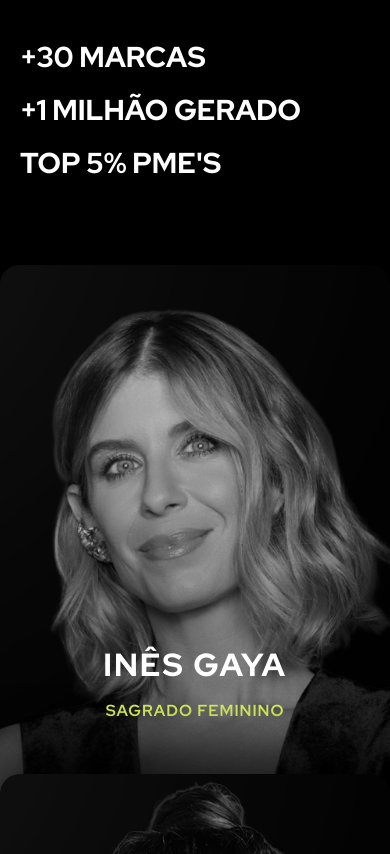
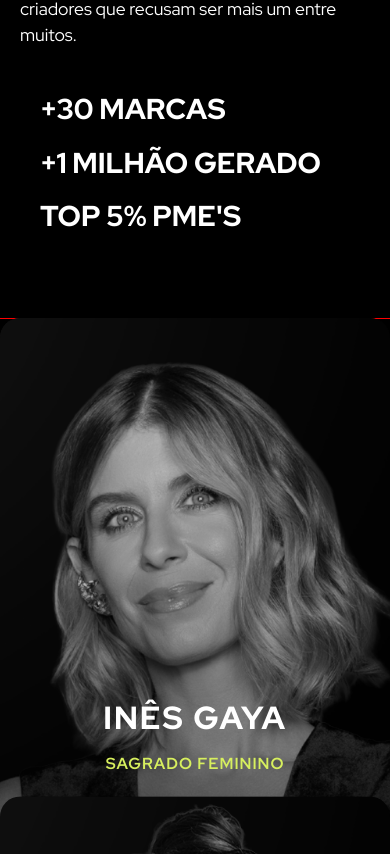
Before and after one commit to Floakz/syena-web, a React (Vite) app: page / in a window 390 px wide. Shown: the part 1146-2000 px from the top of the page. Built offline with nearby package versions, Linux system fonts and the light colour scheme.

Commit message:
Update homepage.module.css

```diff
--- a/src/pages/homepage/homepage.module.css
+++ b/src/pages/homepage/homepage.module.css
@@ -253,7 +253,7 @@
     width: 100%;
     height: 100%;
     border-radius: 20px 20px 0 0;
-    box-shadow: 0 -20px 60px rgba(0, 0, 0, 0.8);
+    /* box-shadow: 0 -20px 60px rgba(0, 0, 0, 0.8); */
     transform: translateY(100%);
     /* hidden below */
     transition: transform 0.85s cubic-bezier(0.16, 1, 0.3, 1);
@@ -465,6 +465,8 @@ a {
     }
 
     .clientsTitle {
+        border-top: 1px solid red;
+        text-align: left;
         font-size: 4em;
         top: 800px;
     }
@@ -516,7 +518,7 @@ a {
     /* ── Massive title section ── */
     .massiveTitleWrapper {
         height: auto;
-        padding: 60px 0 80px;
+        padding: 60px 20px 80px 20px;
     }
 
     .portfolioSection {
@@ -547,11 +549,27 @@ a {
         gap: 10px;
     }
 
+    .client {
+        display: flex;
+        flex-direction: column;
+        justify-content: center;
+        align-content: center;
+    }
+
     .clientsTitle {
         position: relative;
         top: auto;
         font-size: 2.5em;
         padding: 40px 20px;
+    }
+
+    .singleService {
+        color: white;
+        font-weight: 800;
+        font-size: 15em;
+        line-height: 3em;
+        opacity: 0;
+        transition: opacity 0.7s cubic-bezier(0.16, 1, 0.3, 1), transform 0.7s cubic-bezier(0.16, 1, 0.3, 1);
     }
 
     /* ── Section padding ── */
@@ -574,6 +592,12 @@ a {
 
     /* ── Services ── */
     .services {
+        display: flex;
+        flex-direction: column;
+        justify-content: center;
+        align-items: center;
+        padding: 40px;
+        gap: 00px;
         padding: 20px;
     }
 
```
